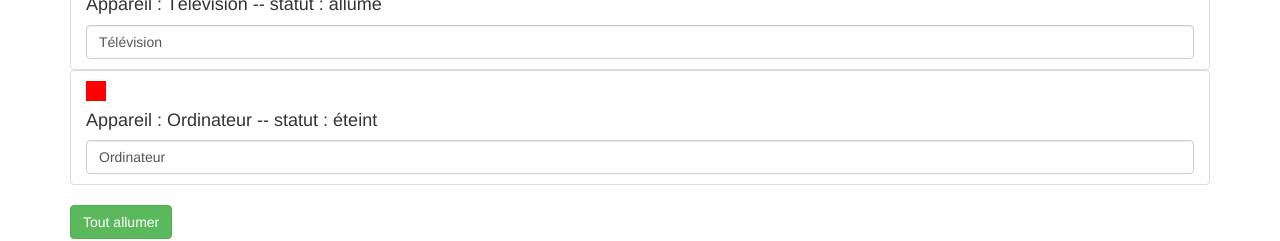
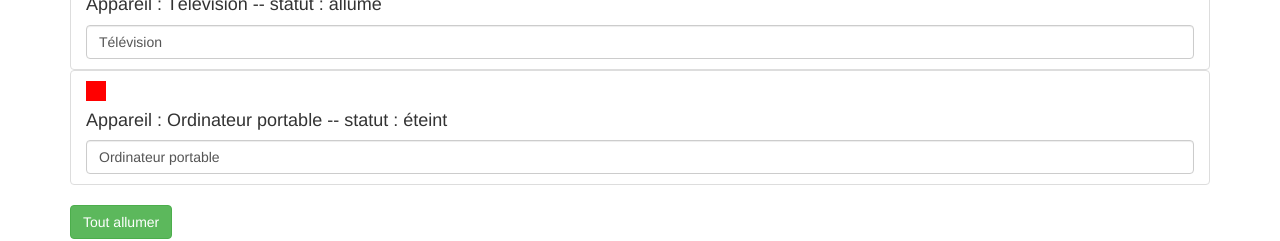
Before and after one commit to tdevilleduc/ocr-angular, an Angular app: page / in a window 1280 px wide. Shown: the part 205-446 px from the top of the page. Built offline with nearby package versions, Linux system fonts and the light colour scheme.

Commit message:
[feat] chap5: ajout d'une directive structurante ngFor pour remplacer la liste figée des appareils par un tableau d'appareils défini chacun par un name et un status

```diff
--- a/src/app/app.component.html
+++ b/src/app/app.component.html
@@ -3,9 +3,9 @@
     <div class="col-xs-12">
       <h2>Mes appareils</h2>
       <ul class="list-group">
-        <app-appareil [appareilName]="appareilOne" [appareilStatus] = "'éteint'"></app-appareil>
-        <app-appareil [appareilName]="appareilTwo" [appareilStatus] = "'allumé'"></app-appareil>
-        <app-appareil [appareilName]="appareilThree" [appareilStatus] = "'éteint'"></app-appareil>
+        <app-appareil *ngFor="let appareil of appareils"
+                      [appareilName]="appareil.name"
+                      [appareilStatus] = "appareil.status"></app-appareil>
       </ul>
       <button class="btn btn-success"
               [disabled]="!isAuth"
--- a/src/app/app.component.ts
+++ b/src/app/app.component.ts
@@ -8,9 +8,21 @@
 export class AppComponent {
   isAuth = false;
 
-  appareilOne = "Machine à laver";
-  appareilTwo = "Télévision";
-  appareilThree = "Ordinateur";
+  appareils = [
+    {
+      name: 'Machine à laver',
+      status: 'éteint'
+    },
+    {
+      name: 'Télévision',
+      status: 'allumé'
+    },
+    {
+      name: 'Ordinateur portable',
+      status: 'éteint'
+    }
+  ];
+
   constructor() {
     setTimeout(
       () => {
```
